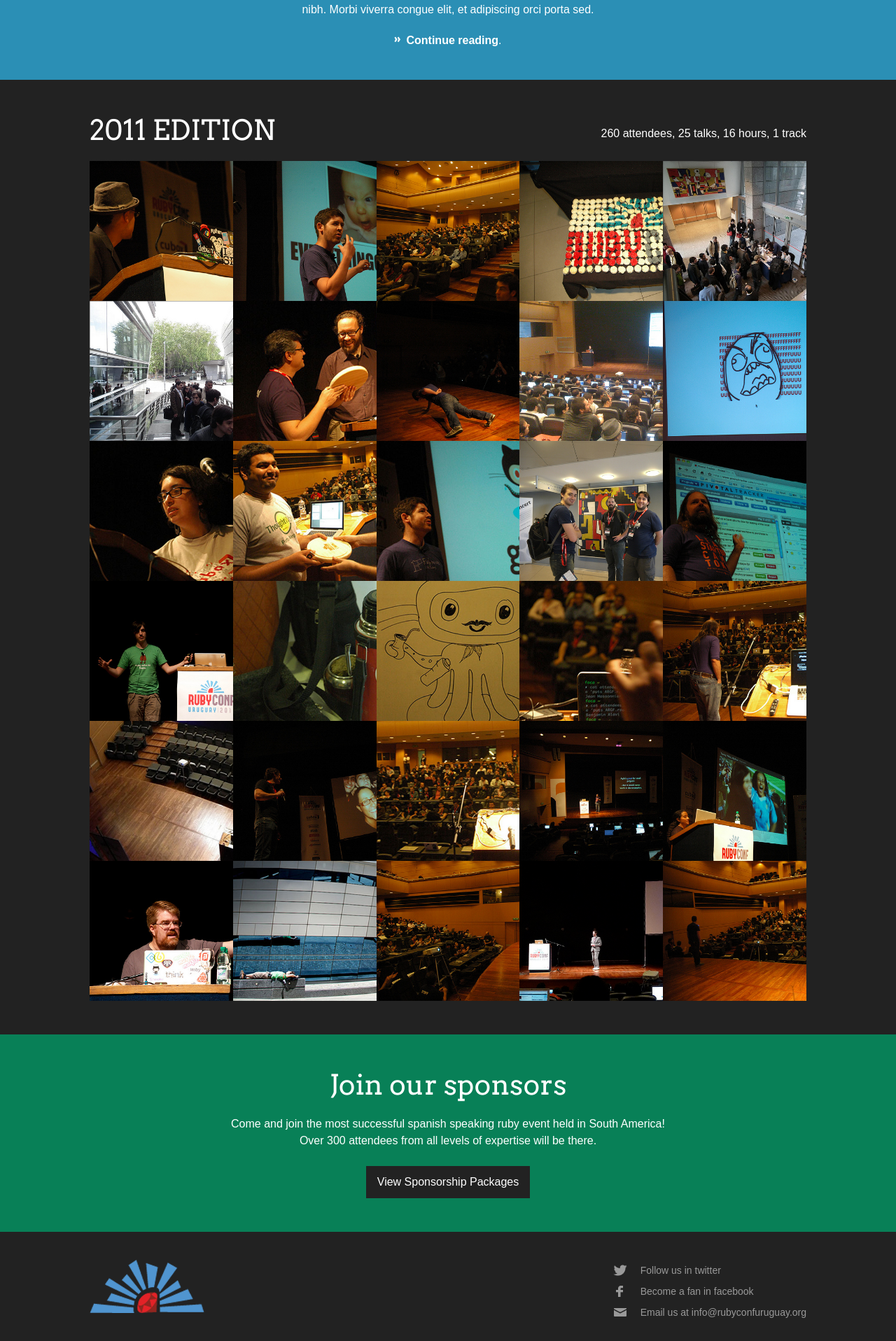
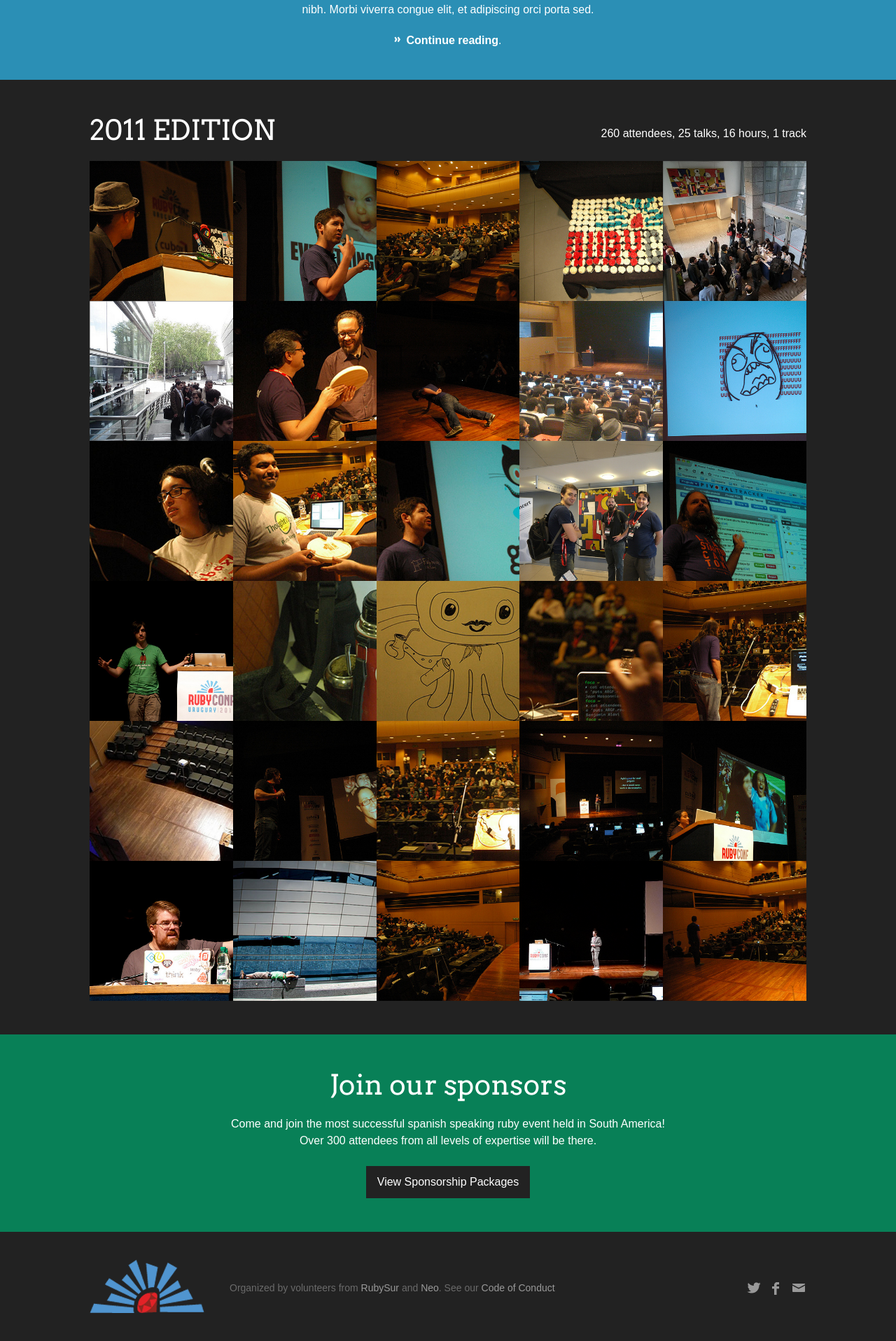
Before and after one commit to rubyconfuruguay/rubyconfuruguay-2013, a Jekyll site: the page built from index.html, in a window 1280 px wide. Shown: the part 1436-3352 px from the top of the page at 70% size. Built offline with Jekyll 4.4.1, drawn with Linux system fonts in a browser that asks for light colours; nearby versions of some CDN libraries; Markdown is read by kramdown in place of the engine named in the settings.

Commit message:
Add organizers and update footer

```diff
--- a/_layouts/default.html
+++ b/_layouts/default.html
@@ -38,10 +38,11 @@
 
         <footer>
             <div class="container">
+                <p>Organized by volunteers from <a href="http://rubysur.org/">RubySur</a> and <a href="http://neo.com/">Neo</a>. See our <a href="#">Code of Conduct</a></p>
                 <ul>
-                    <li><a href="http://twitter.com/rubyconfuruguay" class="twitter">Follow us in twitter</a>
-                    <li><a href="http://facebook.com/rubyconfuruguay" class="facebook">Become a fan in facebook</a>
-                    <li><a href="mailto:info@rubyconfuruguay.org" class="email">Email us at info@rubyconfuruguay.org</a>
+                    <li><a href="http://twitter.com/rubyconfuruguay" class="twitter"><span>Follow us in twitter</span></a>
+                    <li><a href="http://facebook.com/rubyconfuruguay" class="facebook"><span>Become a fan in facebook</span></a>
+                    <li><a href="mailto:info@rubyconfuruguay.org" class="email"><span>Email us at info@rubyconfuruguay.org</span></a>
                 </ul>
             </div>
         </footer>
--- a/media/css/main.css
+++ b/media/css/main.css
@@ -131,23 +131,50 @@ footer .container {
   background: transparent url('../img/footer_bg.png') left center no-repeat;
   min-height: 76px;
 }
+footer p {
+  position: absolute;
+  left: 182px;
+  top: 75px;
+  font-size: 14px;
+  color: #6A6A6A;
+}
+footer p {
+  position: absolute;
+  left: 200px;
+  top: 70px;
+  font-size: 14px;
+  color: #6A6A6A;
+}
+footer p a {
+  color: #999;
+}
+footer p a:hover {
+  color: #c6c6c6;
+}
 footer ul {
   position: absolute;
+  top: 72px;
   right: 0;
+}
+footer li {
+  float: left;
+  margin-left: 10px;
 }
 footer li a {
   background: transparent url('../img/sprites.png') left top no-repeat;
-  padding-left: 40px;
-  line-height: 30px;
-  color: #999;
-  font-size: 14px;
+  display: block;
+  width: 22px;
+  height: 22px;
 }
-footer li a:hover {
-  color: #aeaeae;
+footer li a span {
+  display: none;
 }
 footer li a.twitter { background-position: 0 -40px }
 footer li a.facebook { background-position: 0 -68px }
 footer li a.email { background-position: 0 -94px }
+footer li a.twitter:hover { background-position: -22px -40px }
+footer li a.facebook:hover { background-position: -22px -68px }
+footer li a.email:hover { background-position: -22px -94px }
 
 /* Posts *****************************************************************/
 
```
Also changed, not shown: media/img/sprites.png.
